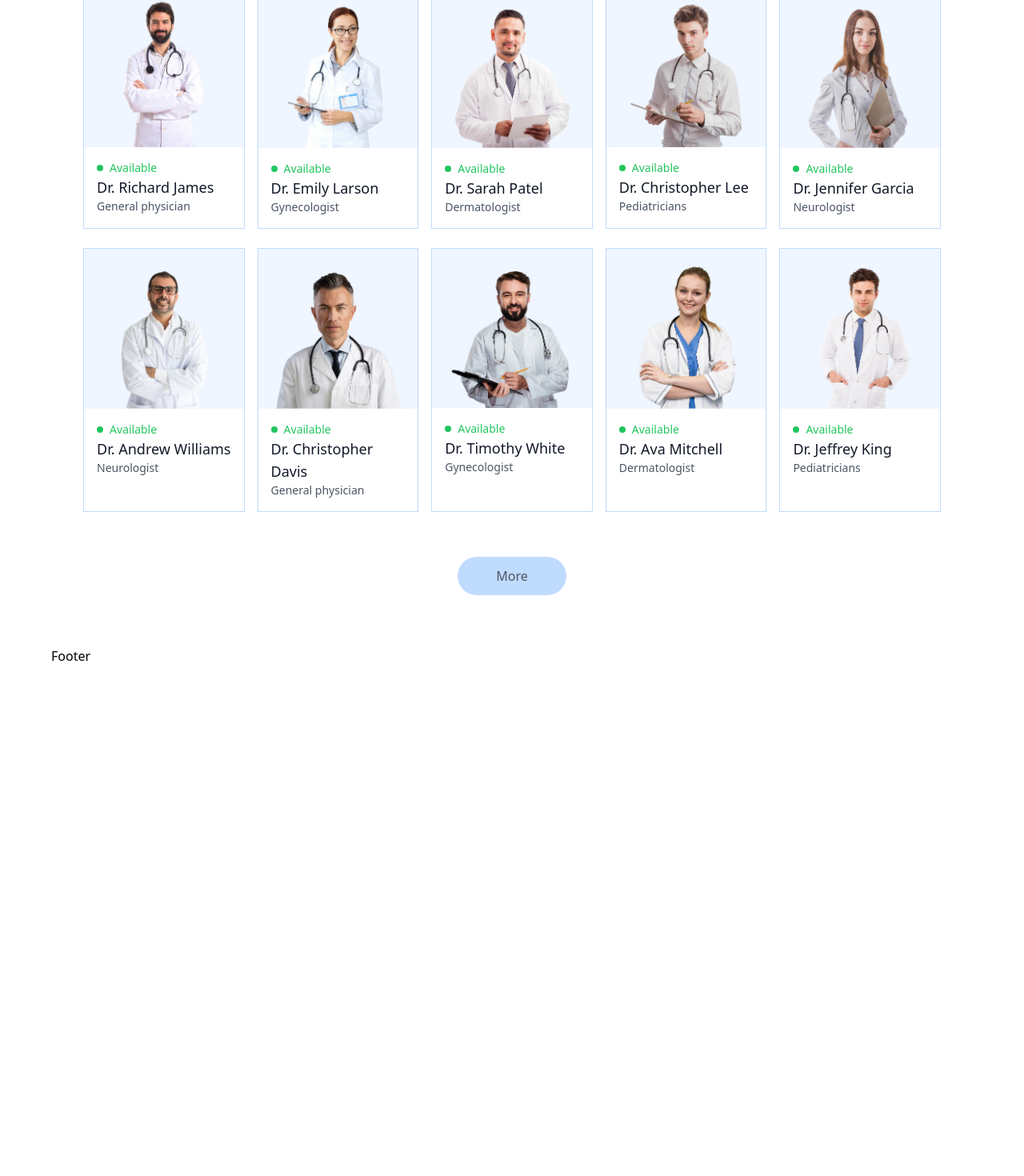
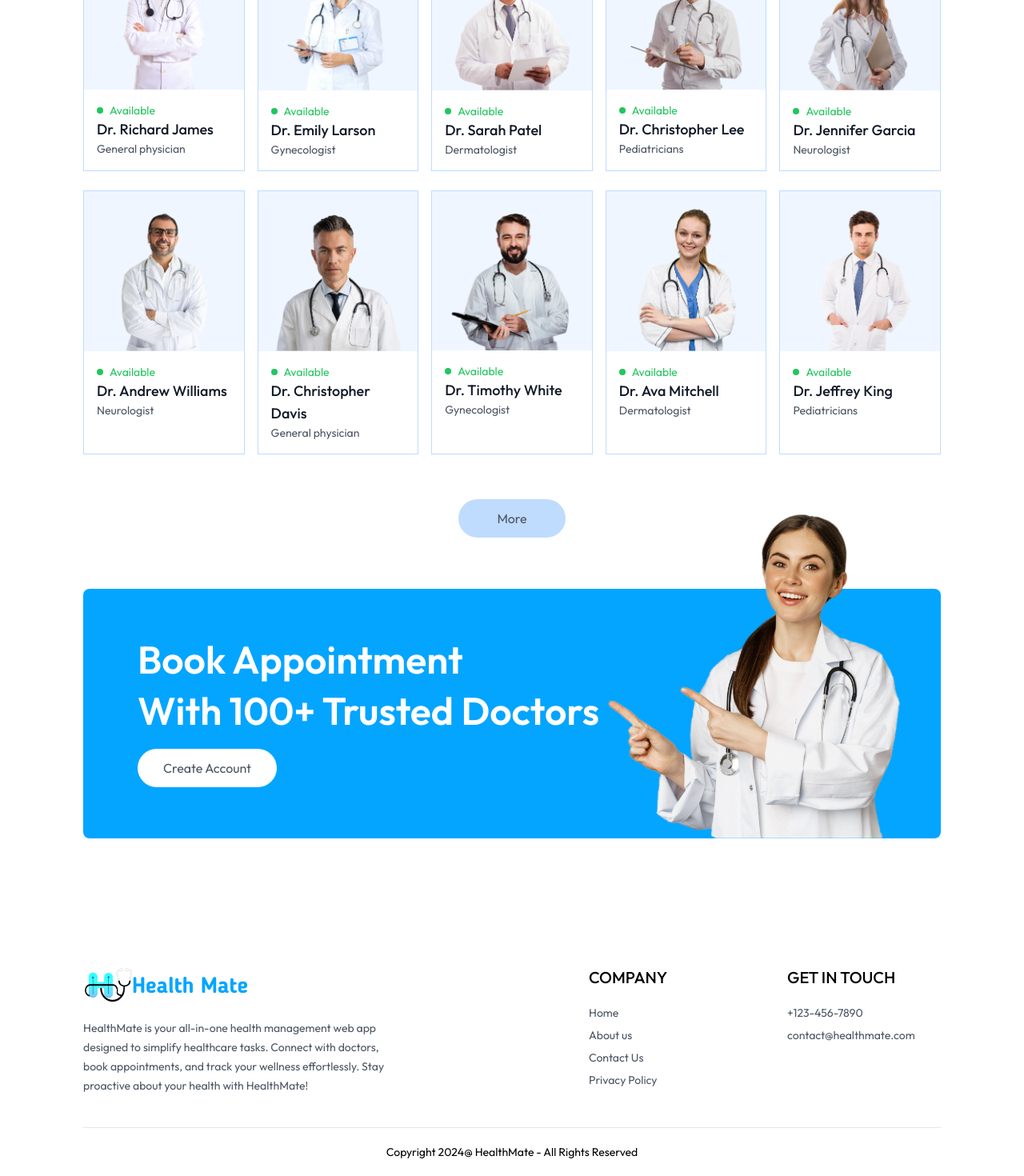
Before and after one commit to mjgupta9135/HealthMate, a React (Vite) app in the folder Frontend/: page / in a window 1280 px wide. Shown: the part 1275-2745 px from the top of the page at 80% size. Before the commit the page ends 2107 px from the top, so only its background shows below. Built offline with nearby package versions, Linux system fonts and the light colour scheme.

Commit message:
Home Page Completed

```diff
--- a/Frontend/index.html
+++ b/Frontend/index.html
@@ -1,5 +1,5 @@
 <!doctype html>
-<html lang="en">
+<html lang="en" class="scroll-smooth">
 
 <head>
   <meta charset="UTF-8" />
--- a/Frontend/src/AppLayout.jsx
+++ b/Frontend/src/AppLayout.jsx
@@ -2,13 +2,16 @@
 import { Outlet } from "react-router-dom";
 import Header from "./components/Header";
 import Footer from "./components/Footer";
+import AppContextProvider from "./context/Appcontext";
 const AppLayout = () => {
   return (
-    <div className="mx-4 sm:mx-[5%]">
-      <Header />
-      <Outlet />
-      <Footer />
-    </div>
+    <AppContextProvider>
+      <div className="mx-4 sm:mx-[5%]">
+        <Header />
+        <Outlet />
+        <Footer />
+      </div>
+    </AppContextProvider>
   );
 };
 
--- /dev/null
+++ b/Frontend/src/components/Banner.jsx
@@ -0,0 +1,38 @@
+import React from "react";
+import { assets } from "../assets/assets";
+import { useNavigate } from "react-router-dom";
+
+const Banner = () => {
+  const navigate = useNavigate();
+  return (
+    <div className="flex bg-primary rounded-lg px-6 sm:px-10 md:px-14 lg:px-12 my-30 md:mx-10 ">
+      {/* Left side */}
+      <div className="flex-1 py=8 sm:py-10 md:py-16 lg:pl-5">
+        <div className="text-xl sm:text-2xl md:text-3xl lg:text-5xl font-semibold text-white">
+          <p>Book Appointment</p>
+          <p className="mt-4">With 100+ Trusted Doctors</p>
+        </div>
+        <button
+          onClick={() => {
+            navigate("/login");
+            scrollTo(0, 0);
+          }}
+          className="bg-white text-sm sm:text-base text-gray-600 px-8 py-3 rounded-full mt-6 hover:scale-105 transition-all ease-in-out duration-150"
+        >
+          Create Account
+        </button>
+      </div>
+
+      {/* Right Side */}
+      <div className="hidden md:block md:w-1/2 lg:w-[370px] relative">
+        <img
+          className="w-full absolute bottom-0 right-0 max-w-md"
+          src={assets.appointment_img}
+          alt=""
+        />
+      </div>
+    </div>
+  );
+};
+
+export default Banner;
--- a/Frontend/src/components/Footer.jsx
+++ b/Frontend/src/components/Footer.jsx
@@ -1,7 +1,48 @@
 import React from "react";
+import { assets } from "../assets/assets";
 
 const Footer = () => {
-  return <div>Footer</div>;
+  return (
+    <div className="md:mx-10">
+      <div className="flex flex-col  sm:grid grid-cols-[3fr_1fr_1fr] gap-14 my-10 mt-40 text-sm">
+        {/* Left Section */}
+        <div>
+          <img className="w-52 mb-5" src={assets.logo1} alt="" />
+          <p className="w-full md:w-2/3 text-gray-600 leading-6">
+            HealthMate is your all-in-one health management web app designed to
+            simplify healthcare tasks. Connect with doctors, book appointments,
+            and track your wellness effortlessly. Stay proactive about your
+            health with HealthMate!
+          </p>
+        </div>
+        {/* Center Section */}
+        <div>
+          <p className="text-xl font-medium mb-5">COMPANY</p>
+          <ul className="flex flex-col gap-2 text-gray-600">
+            <li>Home</li>
+            <li>About us</li>
+            <li>Contact Us</li>
+            <li>Privacy Policy</li>
+          </ul>
+        </div>
+        {/* Right Section */}
+        <div>
+          <p className="text-xl font-medium mb-5">GET IN TOUCH</p>
+          <ul className="flex flex-col gap-2 text-gray-600">
+            <li>+123-456-7890</li>
+            <li>contact@healthmate.com</li>
+          </ul>
+        </div>
+      </div>
+      <div>
+        {/* Copyright Text */}
+        <hr />
+        <p className="py-5 text-sm text-center">
+          Copyright 2024@ HealthMate - All Rights Reserved
+        </p>
+      </div>
+    </div>
+  );
 };
 
 export default Footer;
--- a/Frontend/src/components/TopDoctors.jsx
+++ b/Frontend/src/components/TopDoctors.jsx
@@ -1,8 +1,10 @@
-import React from "react";
-import { doctors } from "../assets/assets";
+import React, { useContext } from "react";
+
 import { useNavigate } from "react-router-dom";
+import { AppContext } from "../context/Appcontext";
 const TopDoctors = () => {
   const navigate = useNavigate();
+  const { doctors } = useContext(AppContext);
   return (
     <div className="flex flex-col items-center gap-4 my-16 text-gray-900 md:mx-10">
       <h1 className="text-3xl font-medium">Top Doctors to Book</h1>
@@ -28,7 +30,13 @@
           </div>
         ))}
       </div>
-      <button className="bg-blue-200 text-gray-600 px-12 py-3 rounded-full mt-10">
+      <button
+        onClick={() => {
+          navigate("/doctors");
+          scrollTo(0, 0);
+        }}
+        className="bg-blue-200 text-gray-600 px-12 py-3 rounded-full mt-10"
+      >
         More
       </button>
     </div>
--- /dev/null
+++ b/Frontend/src/context/Appcontext.jsx
@@ -0,0 +1,13 @@
+import { createContext } from "react";
+import { doctors } from "../assets/assets";
+
+export const AppContext = createContext();
+const AppContextProvider = (props) => {
+  const value = {
+    doctors,
+  };
+  return (
+    <AppContext.Provider value={value}>{props.children}</AppContext.Provider>
+  );
+};
+export default AppContextProvider;
--- a/Frontend/src/index.css
+++ b/Frontend/src/index.css
@@ -1,7 +1,11 @@
+@import url("https://fonts.googleapis.com/css2?family=Caveat:wght@400..700&family=Outfit:wght@100..900&display=swap");
 @tailwind base;
 @tailwind components;
 @tailwind utilities;
 
+* {
+  font-family: Outfit;
+}
 .active hr {
   @apply block;
 }
--- a/Frontend/src/pages/Home.jsx
+++ b/Frontend/src/pages/Home.jsx
@@ -2,12 +2,14 @@
 import Hero from "../components/Hero";
 import SpecialityMenu from "../components/SpecialityMenu";
 import TopDoctors from "../components/TopDoctors";
+import Banner from "../components/Banner";
 const Home = () => {
   return (
     <div>
       <Hero />
       <SpecialityMenu />
       <TopDoctors />
+      <Banner />
     </div>
   );
 };
```
